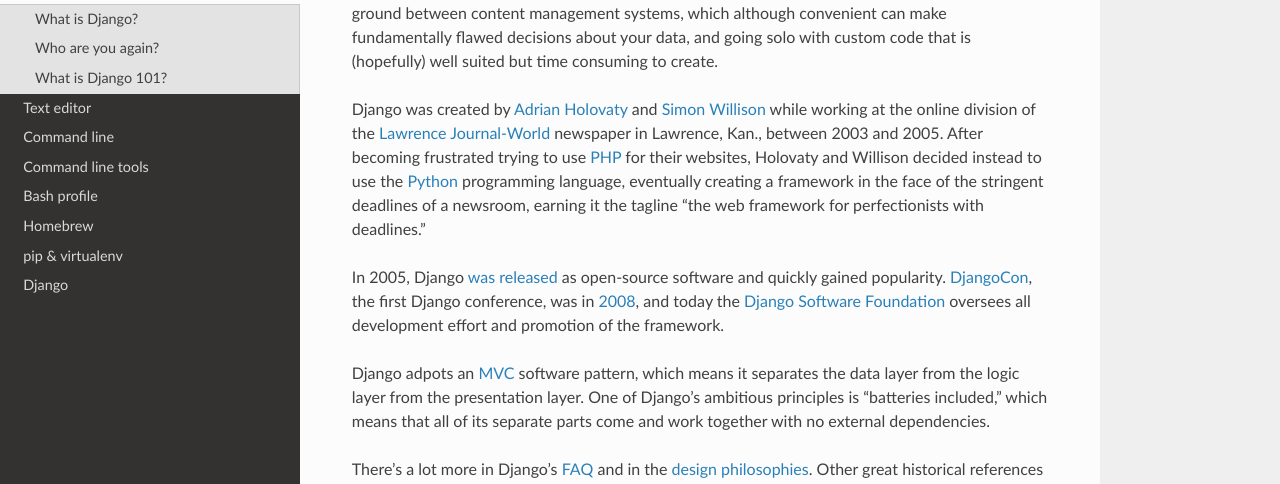
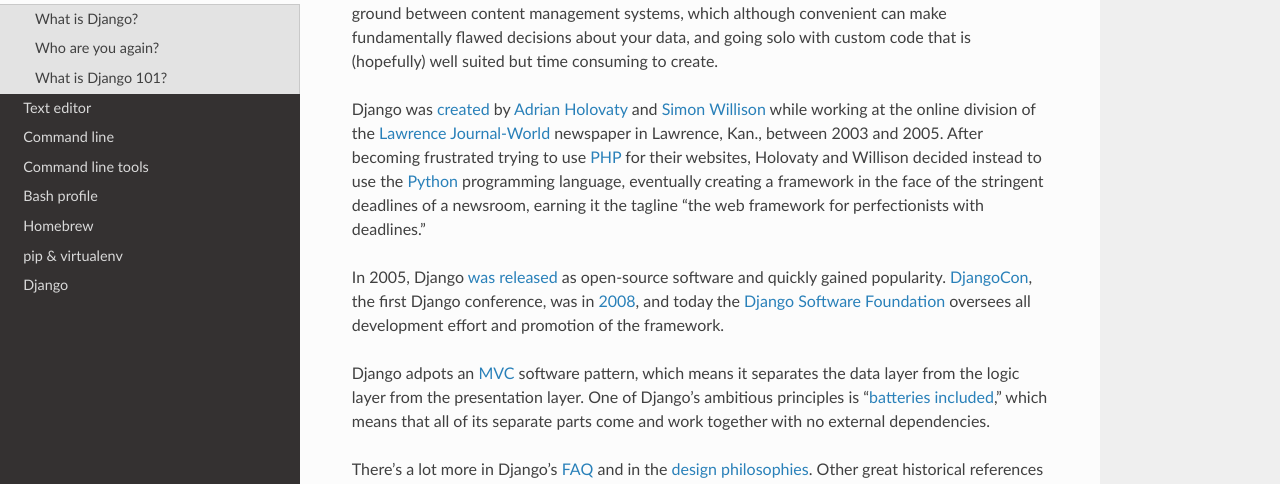
Before and after one commit to MikeTam1021/friendly-101, a Sphinx documentation site: the page built from docs/introduction.rst, in a window 1280 px wide and 900 px high, scrolled down 536 px. Shown: the part 158-642 px from the top of the window. Built offline with Sphinx 7.4.7 and the Read the Docs theme 2.0.0, drawn with Linux system fonts in a browser that asks for light colours; some of the changed lines change nothing that is shown.

Commit message:
Added history links

```diff
--- a/docs/introduction.rst
+++ b/docs/introduction.rst
@@ -22,11 +22,11 @@
 
 At its core, Django is a `framework <https://en.wikipedia.org/wiki/Web_application_framework>`_, which is a collection of best practices, conventions, shortcuts, and helpers that help you create websites faster and of higher quality. Frameworks strike a middle ground between content management systems, which although convenient can make fundamentally flawed decisions about your data, and going solo with custom code that is (hopefully) well suited but time consuming to create.
 
-Django was created by `Adrian Holovaty <http://www.holovaty.com/>`_ and `Simon Willison <http://blog.simonwillison.net/>`_ while working at the online division of the `Lawrence Journal-World <http://www2.ljworld.com/>`_ newspaper in Lawrence, Kan., between 2003 and 2005. After becoming frustrated trying to use `PHP <http://php.net/>`_ for their websites, Holovaty and Willison decided instead to use the `Python <https://www.python.org/>`_ programming language, eventually creating a framework in the face of the stringent deadlines of a newsroom, earning it the tagline "the web framework for perfectionists with deadlines."
+Django was `created <https://docs.djangoproject.com/en/dev/internals/team/>`_ by `Adrian Holovaty <http://www.holovaty.com/>`_ and `Simon Willison <http://blog.simonwillison.net/>`_ while working at the online division of the `Lawrence Journal-World <http://www2.ljworld.com/>`_ newspaper in Lawrence, Kan., between 2003 and 2005. After becoming frustrated trying to use `PHP <http://php.net/>`_ for their websites, Holovaty and Willison decided instead to use the `Python <https://www.python.org/>`_ programming language, eventually creating a framework in the face of the stringent deadlines of a newsroom, earning it the tagline "the web framework for perfectionists with deadlines."
 
 In 2005, Django `was released <https://github.com/django/django/commit/07ffc7d605cc96557db28a9e35da69bc0719611b>`_ as open-source software and quickly gained popularity. `DjangoCon <https://www.djangocon.us/>`_, the first Django conference, was in `2008 <https://www.youtube.com/playlist?list=PLD415FAF806EC47A1>`_, and today the `Django Software Foundation <https://www.djangoproject.com/foundation/>`_ oversees all development effort and promotion of the framework.
 
-Django adpots an `MVC <https://en.wikipedia.org/wiki/Model%E2%80%93view%E2%80%93controller>`_ software pattern, which means it separates the data layer from the logic layer from the presentation layer. One of Django's ambitious principles is "batteries included," which means that all of its separate parts come and work together with no external dependencies.
+Django adpots an `MVC <https://en.wikipedia.org/wiki/Model%E2%80%93view%E2%80%93controller>`_ software pattern, which means it separates the data layer from the logic layer from the presentation layer. One of Django's ambitious principles is "`batteries included <https://docs.python.org/2/tutorial/stdlib.html#batteries-included>`_," which means that all of its separate parts come and work together with no external dependencies.
 
 There's a lot more in Django's `FAQ <https://docs.djangoproject.com/en/dev/faq/general/>`_ and in the `design philosophies <https://docs.djangoproject.com/en/dev/misc/design-philosophies/>`_. Other great historical references are Holovaty's `Snakes and Rubies <https://www.youtube.com/watch?v=f3Y-QoEkPtw>`_ presentation, and Willison's `Django history answer <http://www.quora.com/What-is-the-history-of-the-Django-web-framework>`_ on Quora.
 
```
